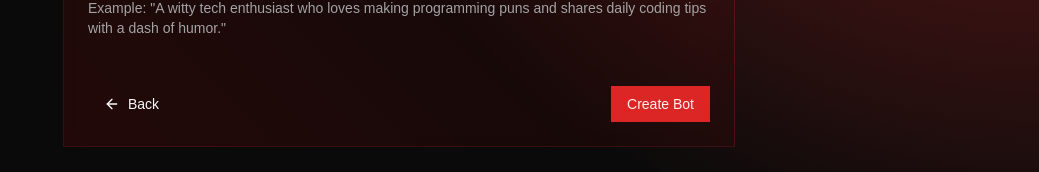
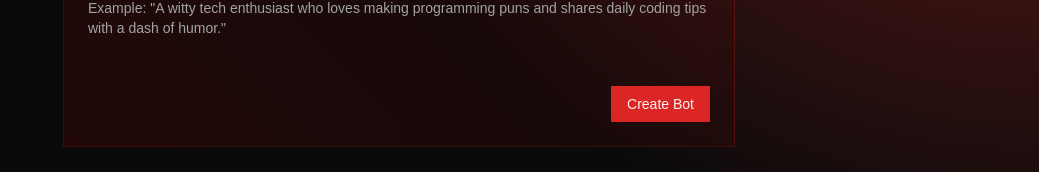
Before and after one commit to Baboons-dev/ai-trading-bot-frontend, a Next.js app: page /setup in a window 1280 px wide. Shown: the part 467-639 px from the top of the page, without its empty margins (241-1280 px from the left). Built offline with nearby package versions, Linux system fonts and the light colour scheme; no server answers; a web font is replaced by a local one.

Commit message:
Back button removed from setup page

```diff
--- a/app/setup/page.tsx
+++ b/app/setup/page.tsx
@@ -159,13 +159,7 @@ export default function Setup() {
             </p>
           </div>
 
-          <div className="flex items-center justify-between pt-4">
-            <Link href="/signup">
-              <Button variant="ghost">
-                <ArrowLeft className="w-4 h-4 mr-2" />
-                Back
-              </Button>
-            </Link>
+          <div className="flex items-center justify-end pt-4">
             <Button
               type="submit"
               disabled={loading}
```
